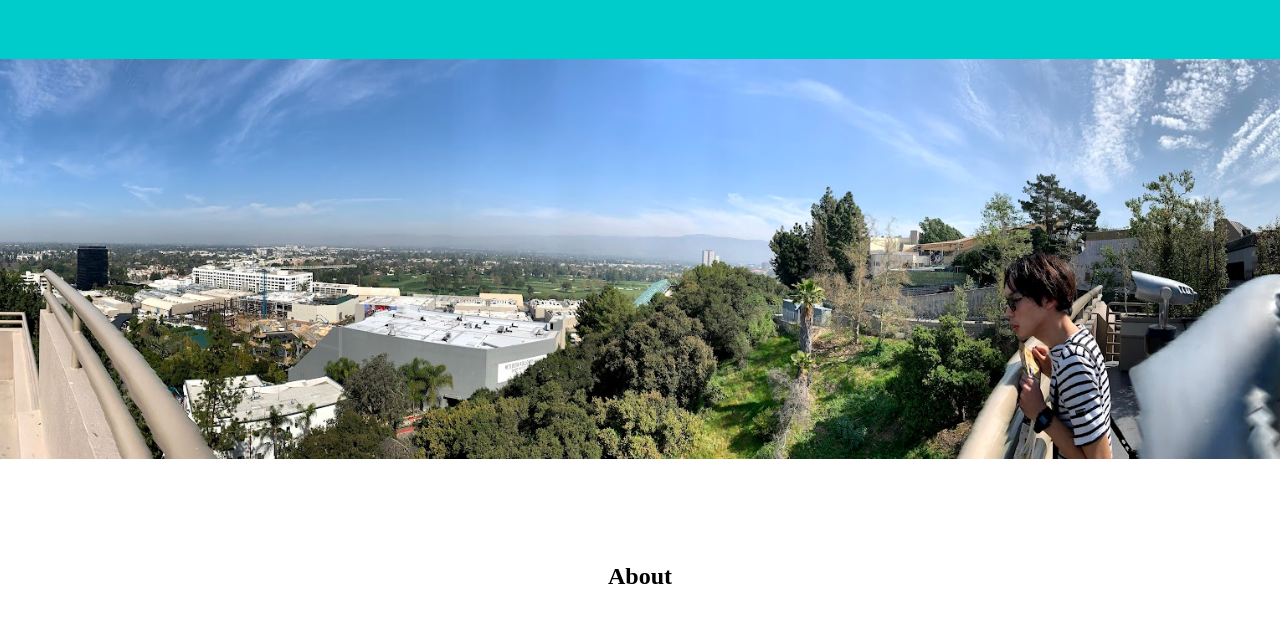
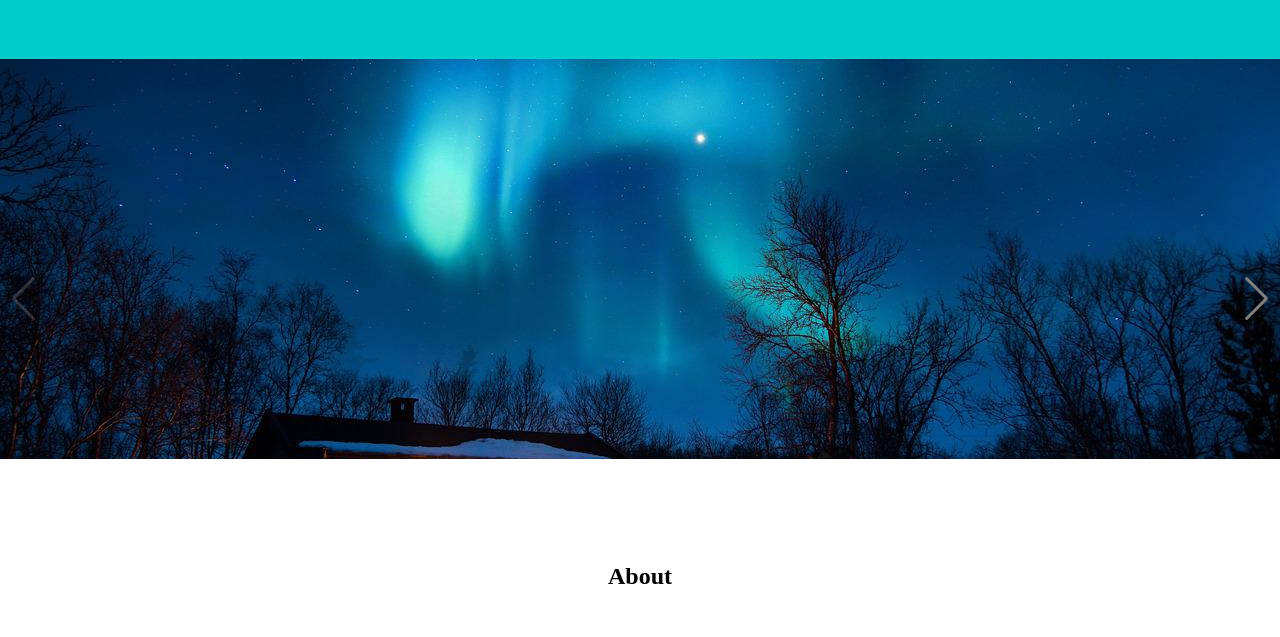
Before and after one commit to nimeshima/twm, a plain HTML site: page index.html in a window 1280 px wide. Shown: the part 101-738 px from the top of the page. Drawn offline with nearby package versions, Linux system fonts and the light colour scheme.

Commit message:
Add files via upload

```diff
--- a/index.html
+++ b/index.html
@@ -8,6 +8,9 @@
   <link rel="stylesheet" href="style.css">
   <link href="https://use.fontawesome.com/releases/v5.6.1/css/all.css" rel="stylesheet">
   <!-- <link rel="stylesheet" href="https://maxcdn.bootstrapcdn.com/font-awesome/4.5.0/css/font-awesome.min.css"> -->
+  <link rel="stylesheet" href="https://unpkg.com/swiper@8/swiper-bundle.min.css"/>
+  <script src="https://unpkg.com/swiper@8/swiper-bundle.min.js"></script>
+
 </head>
 <body>
 
@@ -23,9 +26,36 @@
     </nav>
   </header>
 
-  <div class="mainpic">
-    <img src="img/LA/panorama.jpg" alt="">
+  <div class="swiper mainpic">
+    <!-- 必要に応じたwrapper -->
+    <div class="swiper-wrapper">
+      <!-- スライド -->
+      <div class="swiper-slide"><img src="img/LA/aurora.jpg" alt=""></div>
+      <div class="swiper-slide"><img src="img/bigben.jpg" alt=""></div>
+      <div class="swiper-slide"><img src="img/LA/grandcanyon.jpg" alt=""></div>
+
+    </div>
   </div>
+  <!-- 必要に応じてページネーション -->
+  <div class="swiper-pagination"></div>
+  <!-- 必要に応じてナビボタン -->
+  <div class="swiper-button-prev"></div>
+  <div class="swiper-button-next"></div>
+
+  <script>
+    const swiper = new Swiper(".swiper", {
+      // ページネーションが必要なら追加
+      pagination: {
+        el: ".swiper-pagination"
+      },
+      // ナビボタンが必要なら追加
+      navigation: {
+        nextEl: ".swiper-button-next",
+        prevEl: ".swiper-button-prev"
+      }
+    });
+  </script>
+
   <main>
 
     <section id="about">
--- a/style.css
+++ b/style.css
@@ -65,6 +65,11 @@ main{
   /* max-width: 720px; */
   object-fit: cover;
   /* margin-bottom: 80px; */
+}
+
+.swiper-button-prev:after,
+.swiper-button-next:after {
+ color: gray;
 }
 
 /* section common */
```
Also changed, not shown: img/LA/aurora.jpg (added), img/LA/bigben.webp (added), img/LA/grandcanyon.jpg (added), img/bigben.jpg (added).
